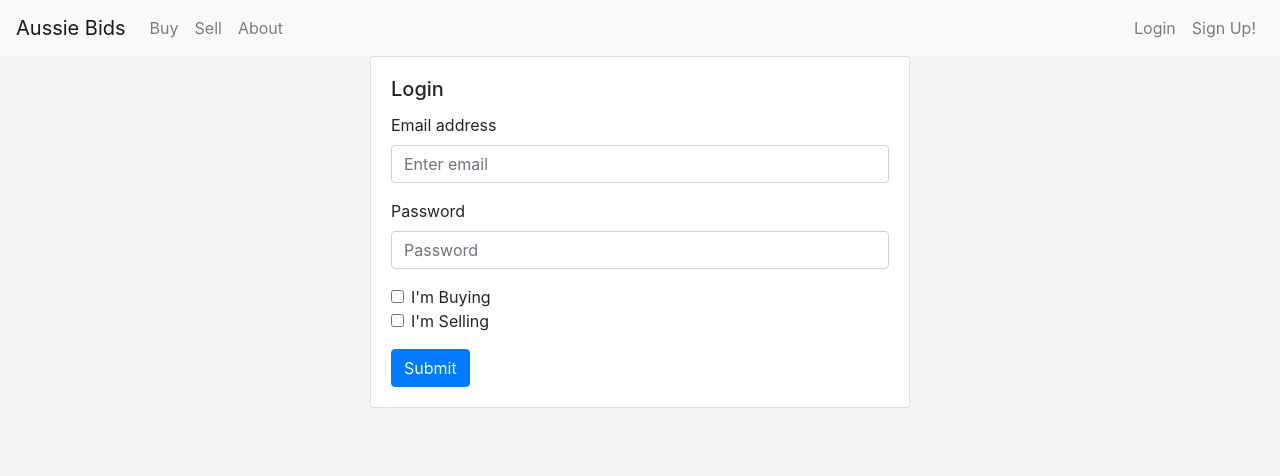
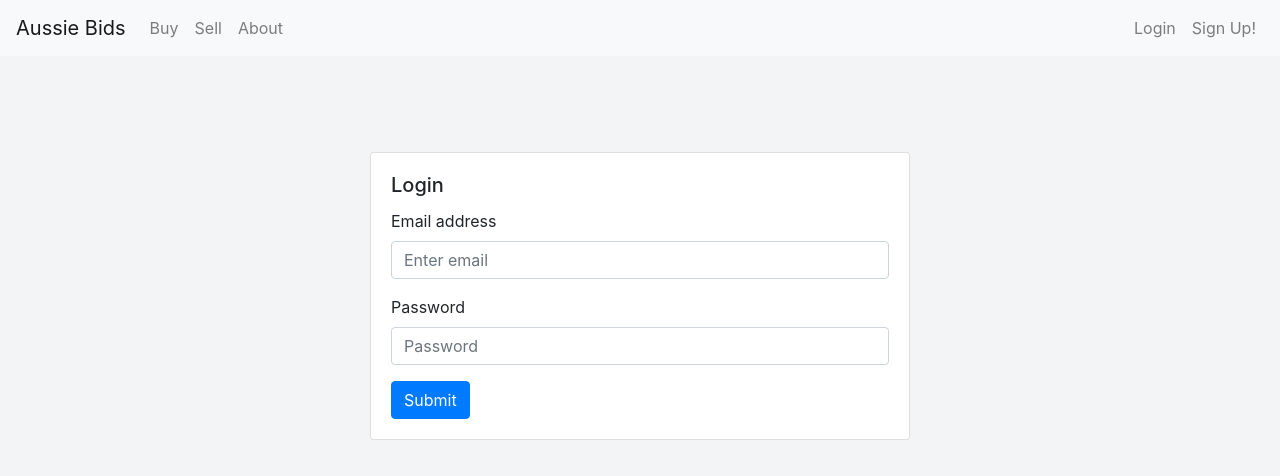
Before and after one commit to n3ih7/Oz-Property-Bids, a React (Create React App) app: page /login in a window 1280 px wide. Shown: the top 476 px of the page. Built offline with nearby package versions, Linux system fonts and the light colour scheme.

Commit message:
login refs working

```diff
--- a/package.json
+++ b/package.json
@@ -8,6 +8,7 @@
     "@testing-library/jest-dom": "^4.2.4",
     "@testing-library/react": "^9.3.2",
     "@testing-library/user-event": "^7.1.2",
+    "axios": "^0.20.0",
     "bootstrap": "^4.5.2",
     "react": "^16.13.1",
     "react-bootstrap": "^1.3.0",
--- a/src/pages/Home.js
+++ b/src/pages/Home.js
@@ -65,13 +65,13 @@ class Home extends Component{
                   </Col>
                 </Row>
 
-                <Row className="justify-content-md-center">
+                {/* <Row className="justify-content-md-center">
                   <InputLabel id="label"><img src = {bed} className="custom-icon"/></InputLabel>
                   <Select labelId="label" id="select" value="?" className="dropdown-toggle">
                     <MenuItem value="10" >Ten</MenuItem>
                     <MenuItem value="20">Twenty</MenuItem>
                   </Select>
-                </Row>
+                </Row> */}
 
             </Container>
           </Jumbotron>
--- a/src/pages/Login.css
+++ b/src/pages/Login.css
@@ -1,3 +1,7 @@
 .card-style{
-   margin-top: 500px;
+margin: 0;
+  position: relative;
+  top: 30%;
+  -ms-transform: translateY(-50%);
+  transform: translateY(-50%);
 }
--- a/src/pages/Login.js
+++ b/src/pages/Login.js
@@ -1,41 +1,83 @@
 import React, {Component} from 'react';
-import {Card, Container, Row, Col, Form, Button} from 'react-bootstrap';
+import {Card, Container, Row, Col, Form, Button, Spinner} from 'react-bootstrap';
+import './Login.css';
+const axios = require('axios');
 
 class Login extends Component{
 
-    render(){
+    constructor(){
+        super();
+        this.state = {
+            username:"",
+            password:"",
+            token:"",
+            loading: false,
+            authenticated: false
+        }
+
+        this.username = React.createRef();
+        this.password = React.createRef();
+
+        this.handleSubmit = this.handleSubmit.bind(this);
+        this.cardContent = this.cardContent.bind(this);
+    };
+
+    cardContent(){
+        if(this.state.loading === true){
             return(
-            <Container className ="card-style">
-                <Row className="justify-content-md-center">
-                    <Col md="6">
+                <Spinner animation="border" role="status"></Spinner>
+            );
+        }
+        else if (this.state.authenticated === false && this.state.loading === false){
+            return(
             <Card>
                 <Card.Body>
                     <Card.Title>Login</Card.Title>
                     <Form>
                         <Form.Group controlId="formBasicEmail">
                             <Form.Label>Email address</Form.Label>
-                                        <Form.Control type="email" placeholder="Enter email" />
+                            <Form.Control type="email" placeholder="Enter email" ref={this.username} />
                         </Form.Group>
 
                         <Form.Group controlId="formBasicPassword">
                             <Form.Label>Password</Form.Label>
-                                        <Form.Control type="password" placeholder="Password" />
+                            <Form.Control type="password" placeholder="Password" ref={this.password} />
                         </Form.Group>
-                                    <Form.Group controlId="formBasicCheckbox">
-                                        <Form.Check type="checkbox" label="I'm Buying" />
-                                        <Form.Check type="checkbox" label="I'm Selling" />
-                                    </Form.Group>
-                                    <Button variant="primary" type="submit">
+                        <Button variant="primary" type="submit" onClick = {this.handleSubmit} >
                             Submit
                         </Button>
                     </Form>
                 </Card.Body>
-                        </Card>
+            </Card>);
+        }
+    };
+
+    handleSubmit(){
+        this.setState({
+            loading : true,
+            username : this.username.current.value,
+            password : this.password.current.value
+        });
+
+        axios.post("/login",{
+
+        })
+
+    };
+
+    render(){
+        return(
+
+            <Container className ="card-style">
+                <Row className="justify-content-md-center">
+                    <Col md="6">
+                        {this.cardContent()}
                     </Col>
                 </Row>
             </Container>
-        )
-    }
+
+        );
+    };
 }
 
 export default Login;
```
Also changed, not shown: 1 other file (tests, documents, lock files or other folders). Lines whose indentation alone changed are shown as unchanged.
